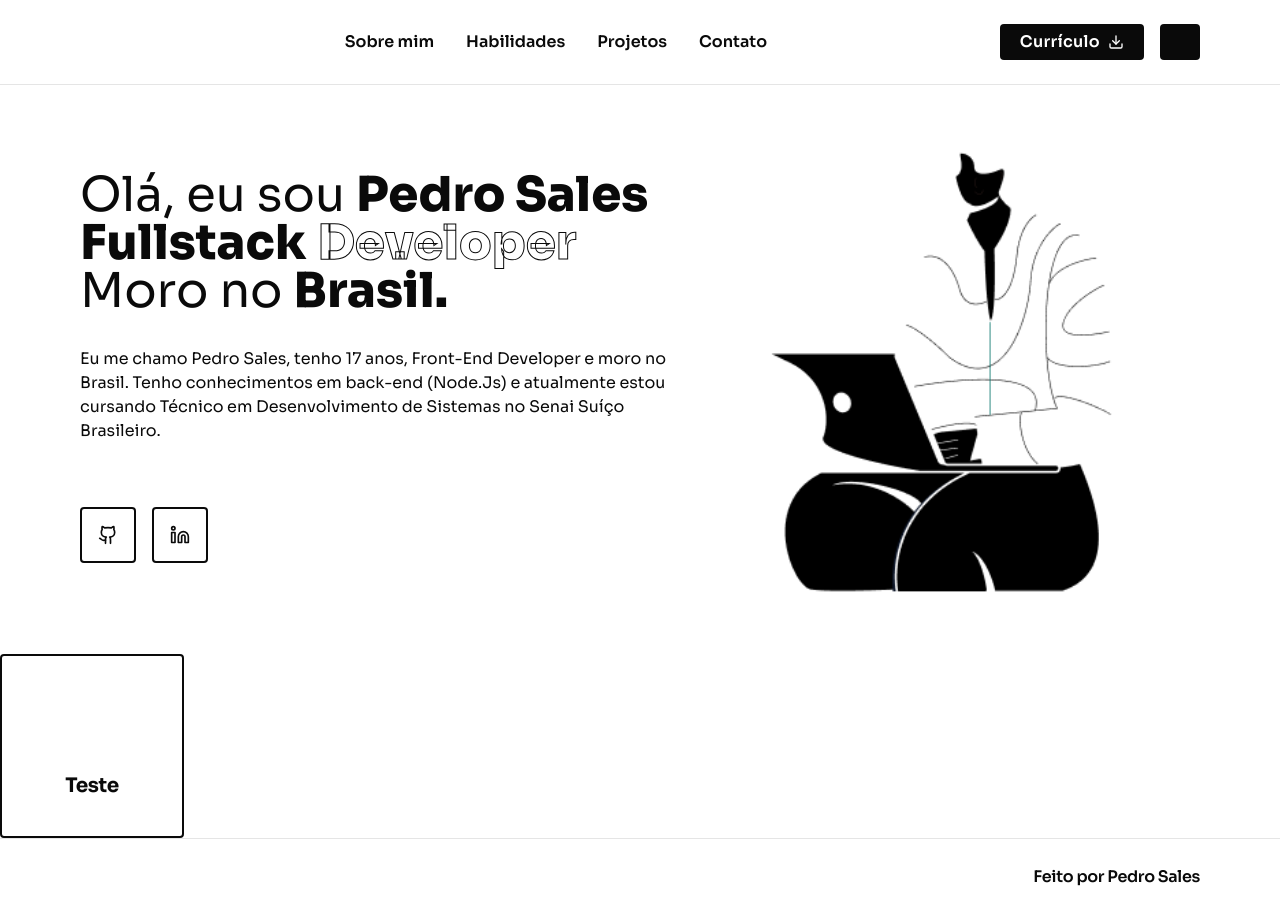
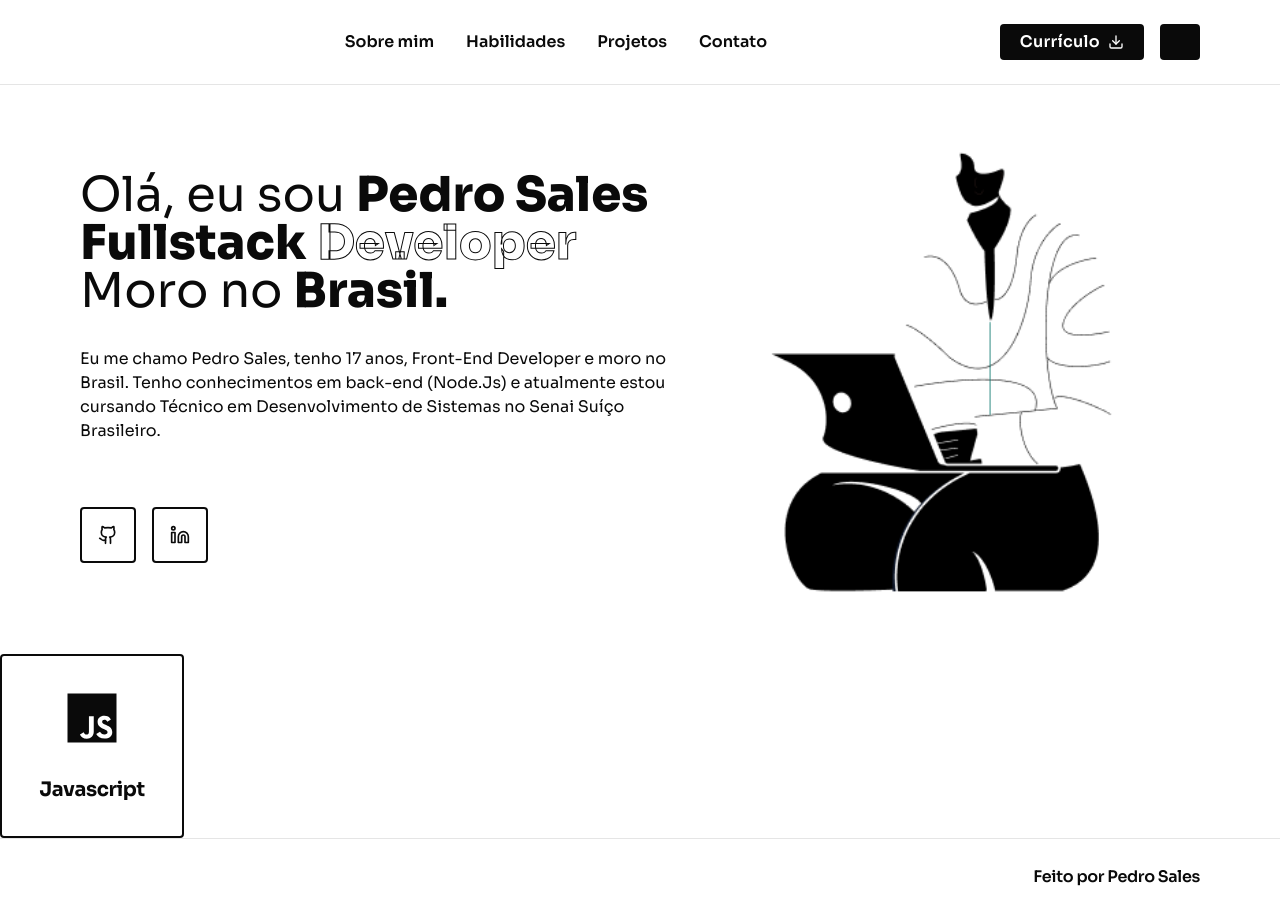
Before and after one commit to xsalles/portifolio, a Next.js app: page / in a window 1280 px wide. Built offline with nearby package versions, Linux system fonts and the light colour scheme.

Commit message:
refactored: now I use any lib of icons to put the image.

```diff
--- a/package.json
+++ b/package.json
@@ -19,6 +19,7 @@
     "next-themes": "^0.4.6",
     "react": "^19.0.0",
     "react-dom": "^19.0.0",
+    "react-icons": "^5.5.0",
     "tailwind-merge": "^3.3.1"
   },
   "devDependencies": {
--- a/src/components/CardSkill/index.tsx
+++ b/src/components/CardSkill/index.tsx
@@ -1,14 +1,15 @@
 import Image from "next/image";
+import { ReactNode } from "react";
 
 interface CardSkillProps {
-  imageSrc: string;
+  imageSrc: ReactNode;
   nameSkil: string;
 }
 
 export default function CardSkill({imageSrc, nameSkil}: CardSkillProps) {
   return (
     <article className="flex w-46 h-46 flex-col items-center justify-center p-6 gap-8 bg-background hover:bg-foreground text-foreground hover:text-background transition-colors duration-300 ease-in-out border-2 border-foreground rounded-sm">
-      <Image src={imageSrc} alt={`Ícone da habilidade ${nameSkil}`} width={56} height={56}/>
+      {imageSrc}
       <h5 className="text-heading-h5 font-bold">{nameSkil}</h5>
     </article>
   );
--- a/src/template/LandingPage/index.tsx
+++ b/src/template/LandingPage/index.tsx
@@ -1,12 +1,13 @@
 import CardSkill from "@/components/CardSkill";
 import HeroSection from "./sections/HeroSection";
+import { IoLogoJavascript } from "react-icons/io5";
 
 
 export default function LandingPage() {
   return (
     <main className=" h-full">
         <HeroSection />
-        <CardSkill imageSrc="/logo-white.svg" nameSkil="Teste"/>
+        <CardSkill imageSrc={<IoLogoJavascript size={56}/>} nameSkil="Javascript"/>
     </main>
   )
 }
```
Also changed, not shown: 1 other file (tests, documents, lock files or other folders).
